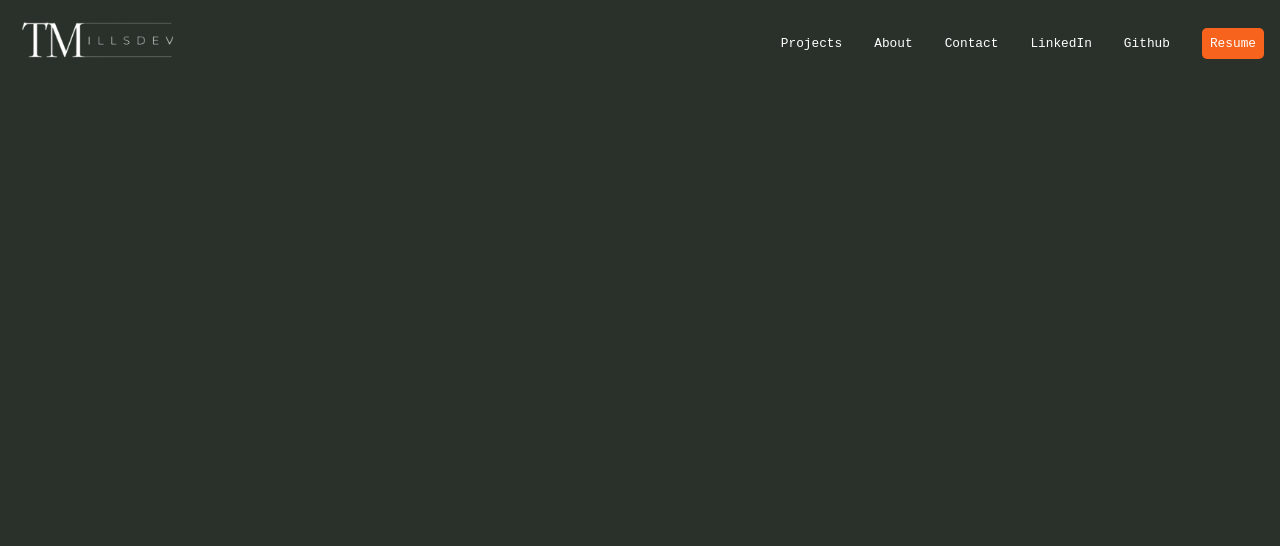
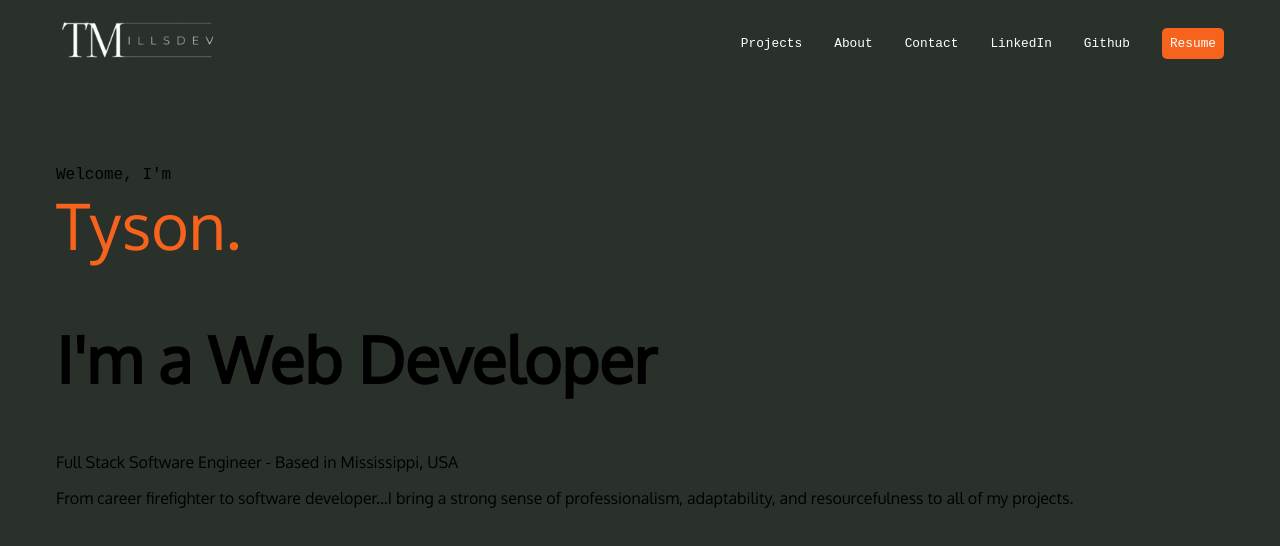
Before and after one commit to tmills5/portfolio_app, a React (Create React App) app: page /home in a window 1280 px wide. Shown: the top 546 px of the page. Built offline with nearby package versions, Linux system fonts and the light colour scheme; a web font is replaced by a local one.

Commit message:
moving sections to individual components

```diff
--- a/src/App.css
+++ b/src/App.css
@@ -6,8 +6,8 @@
   --primaryFG: #2A312A;
   --secondaryFG: #28382b;
   --thirdFG: #455B46;
-  --primaryOG: #F4900e;
-  --secondaryOG: #F7631c;
+  --primaryOG: #F7631c;
+  --secondaryOG: #F4900e;
   --thirdOG: #Ed5005;
   --white: white;
   --black: black;
@@ -87,7 +87,7 @@ nav a:hover {
 }
 
 .button {
-  background-color: var(--secondaryOG);
+  background-color: var(--primaryOG);
   padding: 0.5rem;
   border-radius: 5px;
 }
@@ -100,7 +100,7 @@ nav a:hover {
 /* * Responsive * */
 @media (min-width: 850px) {
   nav {
-    max-width: 1800px;
+    max-width: 1200px;
     margin: 0 auto;
   }
 
@@ -115,10 +115,38 @@ nav a:hover {
 
 
 
+/* ----------------Home------------------ */
+
+#intro {
+  padding: 4rem 1rem 10rem 1rem;
+  max-width: 1200px;
+  margin: auto;
+}
+
+#intro p {
+font-size: 1rem;
+}
+
+#intro .name {
+  font-family: var(--mono);
+}
+
+.name span {
+  font-family: var(--sans);
+  font-size: 4rem;
+  color: var(--primaryOG);
+  display: block;
+}
+
+#intro h2 {
+  font-size: 4rem;
+}
 
 
-/* ----------------Home------------------ */
-.home-main {
+
+
+
+/* .home-main {
   background-color: grey;
   margin-top: 20px;
   box-shadow: 5px 5px 20px rgb(119, 117, 117);
@@ -153,7 +181,7 @@ hr {
 
 h5, p {
   margin: 20px;
-}
+} */
 
 /* ----------------Work------------------ */
 
--- a/src/App.js
+++ b/src/App.js
@@ -2,8 +2,8 @@ import './App.css';
 import { Routes, Route } from 'react-router-dom';
 
 import Landing from './components/Landing';
-import Navbar from './components/Navbar';
-// import Home from './components/Home';
+import Nav from './components/Nav';
+import Home from './components/Home';
 // import Projects from './components/Projects';
 // import About from './components/About';
 // import ContactPage from './components/ContactPage';
@@ -13,12 +13,12 @@ function App() {
     //?  DRY up the rendering of header and footer
     <div className="App">
       {/* not rendering the navbar on landing page */}
-      {/* {window.location.pathname !== '/' ? <Navbar /> : null} */}
-    <Navbar />
+      {window.location.pathname !== '/' ? <Nav /> : null}
+    {/* <Nav /> */}
       <Routes>
 
         <Route exact path='/' element={<Landing />} />
-        {/* <Route exact path='/home' element={<Home />} /> */}
+        <Route exact path='/home' element={<Home />} />
         {/* <Route exact path='/projects' element={<Projects />} /> */}
         {/* <Route exact path='/about' element={<About />} /> */}
         {/* <Route exact path='/contact' element={<ContactPage />} /> */}
--- a/src/components/Home.js
+++ b/src/components/Home.js
@@ -1,80 +1,86 @@
 import React from 'react';
-// import TopNavbar from './TopNavbar';
-import TyHeadshot from '../assets/images/TyHeadshotNoBg.png';
-import {Fade, Slide} from 'react-awesome-reveal';
+import IntroSection from './IntroSection';
+// import Nav from './Nav';
+// import TyHeadshot from '../assets/images/TyHeadshotNoBg.png';
+// import {Fade, Slide} from 'react-awesome-reveal';
 
-import { MDBContainer, MDBRow, MDBCol, MDBBtn, MDBIcon } from 'mdb-react-ui-kit';
+// import { MDBContainer, MDBRow, MDBCol, MDBBtn, MDBIcon } from 'mdb-react-ui-kit';
 
 function Home() {
+
     return(
-      <MDBContainer className='container home-main'>
-        <MDBRow>
-          <MDBCol className="col-sm-6 col-md-6 col-lg-6">
-            <Fade duration='3400'>
-              <div className='hero-pic-wrapper'>
-                <img
-                  className='hero-pic'
-                  src={TyHeadshot}
-                  alt="hero-pic"
-                />
-              </div>
-            </Fade>
-          </MDBCol>
+      <IntroSection />
 
-          <MDBCol className='col-sm-6 col-md-6 col-lg-6 home-right-text'>
-            <div className='home-title'>Tyson Mills</div>
-            <Slide direction='right'><h5>Full Stack Software Engineer - Based in Mississippi, USA</h5></Slide>
-            <hr/>
-            <Slide direction='up'><p>
-              From career firefighter to software developer...<br/>I bring a strong sense of professionalism, adaptability, and resourcefulness to all of my projects.
-              </p></Slide>
 
-            <hr/>
 
-            <div className='social-links'>
-              <MDBBtn
-                color='link'
-                floating
-                size="lg"
-                className='text-dark m-1'
-                href='https://www.linkedin.com/in/tmillsdev'
-                role='button'
-              >
-                <MDBIcon fab className='fa-linkedin' size='2x'/>
-              </MDBBtn>
+      // <MDBContainer className='container home-main'>
+      //   <MDBRow>
+      //     <MDBCol className="col-sm-6 col-md-6 col-lg-6">
+      //       <Fade duration='3400'>
+      //         <div className='hero-pic-wrapper'>
+      //           <img
+      //             className='hero-pic'
+      //             src={TyHeadshot}
+      //             alt="hero-pic"
+      //           />
+      //         </div>
+      //       </Fade>
+      //     </MDBCol>
 
-              <MDBBtn
-                rippleColor="dark"
-                color='link'
-                floating
-                size="lg"
-                className='text-dark m-1'
-                href='https://www.twitter.com/tysonmillsdev'
-                role='button'
-              >
-                <MDBIcon fab className='fa-twitter' size='2x'/>
-              </MDBBtn>
+      //     <MDBCol className='col-sm-6 col-md-6 col-lg-6 home-right-text'>
+      //       <div className='home-title'>Tyson Mills</div>
+      //       <Slide direction='right'><h5>Full Stack Software Engineer - Based in Mississippi, USA</h5></Slide>
+      //       <hr/>
+      //       <Slide direction='up'><p>
+      //         From career firefighter to software developer...<br/>I bring a strong sense of professionalism, adaptability, and resourcefulness to all of my projects.
+      //         </p></Slide>
 
-              <MDBBtn
-                rippleColor="dark"
-                color='link'
-                floating
-                size="lg"
-                className='text-dark m-1'
-                href='https://github.com/tmills5'
-                role='button'
-              >
-                <MDBIcon fab className='fa-github' size='2x'/>
-              </MDBBtn>
-            </div>
-          </MDBCol>
+      //       <hr/>
 
-        </MDBRow>
-          <div className="copyright">
-            &copy; {new Date().getFullYear()} Copyright:{' '}
-            TMillsDev
-          </div>
-      </MDBContainer>
+      //       <div className='social-links'>
+      //         <MDBBtn
+      //           color='link'
+      //           floating
+      //           size="lg"
+      //           className='text-dark m-1'
+      //           href='https://www.linkedin.com/in/tmillsdev'
+      //           role='button'
+      //         >
+      //           <MDBIcon fab className='fa-linkedin' size='2x'/>
+      //         </MDBBtn>
+
+      //         <MDBBtn
+      //           rippleColor="dark"
+      //           color='link'
+      //           floating
+      //           size="lg"
+      //           className='text-dark m-1'
+      //           href='https://www.twitter.com/tysonmillsdev'
+      //           role='button'
+      //         >
+      //           <MDBIcon fab className='fa-twitter' size='2x'/>
+      //         </MDBBtn>
+
+      //         <MDBBtn
+      //           rippleColor="dark"
+      //           color='link'
+      //           floating
+      //           size="lg"
+      //           className='text-dark m-1'
+      //           href='https://github.com/tmills5'
+      //           role='button'
+      //         >
+      //           <MDBIcon fab className='fa-github' size='2x'/>
+      //         </MDBBtn>
+      //       </div>
+      //     </MDBCol>
+
+      //   </MDBRow>
+      //     <div className="copyright">
+      //       &copy; {new Date().getFullYear()} Copyright:{' '}
+      //       TMillsDev
+      //     </div>
+      // </MDBContainer>
     )
 }
 
--- /dev/null
+++ b/src/components/IntroSection.js
@@ -0,0 +1,15 @@
+import React from 'react';
+
+function IntroSection() {
+
+  return(
+    <section id="intro">
+      <p className='name'>Welcome, I'm <span>Tyson.</span></p>
+      <h2>I'm a Web Developer</h2>
+      <p>Full Stack Software Engineer - Based in Mississippi, USA</p>
+      <p>From career firefighter to software developer...I bring a strong sense of professionalism, adaptability, and resourcefulness to all of my projects.</p>
+    </section>
+  )
+};
+
+export default IntroSection;
--- /dev/null
+++ b/src/components/Nav.js
@@ -0,0 +1,22 @@
+import React from 'react';
+import logoWhite from '../assets/images/logoWhite - Edited.png';
+
+
+function Nav() {
+
+  return (
+    <nav>
+      <ul>
+        <li><a href='/'><img src={logoWhite} alt='logo'height="50em" /></a></li>
+        <li><a href='#'>Projects</a></li>
+        <li><a href='#'>About</a></li>
+        <li><a href='#'>Contact</a></li>
+        <li><a href='#'>LinkedIn</a></li>
+        <li><a href='#'>Github</a></li>
+        <li><a href="#" className='button'>Resume</a></li>
+      </ul>
+    </nav>
+  );
+}
+
+export default Nav;
--- a/src/components/Navbar.js
+++ /dev/null
@@ -1,127 +0,0 @@
-// import React, { useState } from 'react';
-// import {
-//   MDBContainer,
-//   MDBNavbar,
-//   MDBIcon,
-//   MDBNavbarBrand,
-//   MDBNavbarToggler,
-//   MDBNavbarNav,
-//   MDBNavbarItem,
-//   MDBNavbarLink,
-//   MDBCollapse
-// } from 'mdb-react-ui-kit';
-import logoWhite from '../assets/images/logoWhite - Edited.png';
-
-// function TopNavbar() {
-//   const [showNav, setShowNav] = useState(false);
-
-//   return(
-//     <MDBNavbar expand='lg' light bgColor='black'>
-//       <MDBContainer fluid>
-//         <MDBNavbarBrand href='/' className='text-white'>
-//           <img
-//             src={logoWhite}
-//             alt="logo"
-//             className='navbar-brand-logo bg-transparent'
-//             />
-//           </MDBNavbarBrand>
-//         <MDBNavbarToggler
-//           type='button'
-//           aria-expanded='false'
-//           aria-label='Toggle navigation'
-//           onClick={() => setShowNav(!showNav)}
-//         >
-//           <MDBIcon icon='bars' fas style={{"color": "white"}}/>
-//         </MDBNavbarToggler>
-//         <MDBCollapse navbar show={showNav}>
-//           <MDBNavbarNav right fullWidth={false} className='mb-2 mb-lg-0'>
-//             <MDBNavbarItem>
-//               {/* <MDBNavbarLink active aria-current='page' href='/home'>
-//                 Home
-//               </MDBNavbarLink> */}
-//             </MDBNavbarItem>
-//             <MDBNavbarItem >
-//               <MDBNavbarLink href='/projects' className='text-white'>Projects</MDBNavbarLink>
-//             </MDBNavbarItem>
-//             <MDBNavbarItem>
-//               <MDBNavbarLink href='/about' className='text-white'>About</MDBNavbarLink>
-//             </MDBNavbarItem>
-//             <MDBNavbarItem>
-//               <MDBNavbarLink href='/contact' className='text-white'>Contact</MDBNavbarLink>
-//             </MDBNavbarItem>
-//           </MDBNavbarNav>
-//         </MDBCollapse>
-//       </MDBContainer>
-//     </MDBNavbar>
-//   );
-// }
-// export default TopNavbar;
-
-import React, { useState } from 'react';
-// import {
-//   MDBContainer,
-//   MDBNavbar,
-//   MDBNavbarBrand,
-//   MDBNavbarToggler,
-//   MDBIcon,
-//   MDBNavbarNav,
-//   MDBNavbarItem,
-//   MDBNavbarLink,
-//   MDBBtn,
-//   MDBDropdown,
-//   MDBDropdownToggle,
-//   MDBDropdownMenu,
-//   MDBDropdownItem,
-//   MDBCollapse,
-// } from 'mdb-react-ui-kit';
-
-export default function App() {
-  // const [showBasic, setShowBasic] = useState(false);
-
-  return (
-    <nav>
-      <ul>
-        <li><a href='/'><img src={logoWhite} alt='logo'height="50em" /></a></li>
-        <li><a href='#'>Projects</a></li>
-        <li><a href='#'>About</a></li>
-        <li><a href='#'>Contact</a></li>
-        <li><a href='#'>LinkedIn</a></li>
-        <li><a href='#'>Github</a></li>
-        <li><a href="#" className='button'>Resume</a></li>
-      </ul>
-    </nav>
-    // <MDBNavbar expand='lg' light bgColor='dark'>
-    //   <MDBContainer fluid>
-    //     <MDBNavbarBrand href='/home'>
-    //       <img className='tmd-navbar-brand-logo'src={logoWhite} alt="logo"/>
-
-    //     </MDBNavbarBrand>
-
-    //     <MDBNavbarToggler
-    //       aria-controls='navbarSupportedContent'
-    //       aria-expanded='false'
-    //       aria-label='Toggle navigation'
-    //       onClick={() => setShowBasic(!showBasic)}
-    //     >
-    //       <MDBIcon icon='bars' fas />
-    //     </MDBNavbarToggler>
-
-    //     <MDBCollapse navbar show={showBasic}>
-    //       <MDBNavbarNav className='ms-auto mb-2 mb-lg-0 ms-'>
-    //         <MDBNavbarItem>
-    //           <MDBNavbarLink active aria-current='page' href='/projects'>
-    //             Work
-    //           </MDBNavbarLink>
-    //         </MDBNavbarItem>
-    //         <MDBNavbarItem>
-    //           <MDBNavbarLink href='/about'>About</MDBNavbarLink>
-    //         </MDBNavbarItem>
-    //         <MDBNavbarItem>
-    //           <MDBNavbarLink href='/contact'>Contact</MDBNavbarLink>
-    //         </MDBNavbarItem>
-    //       </MDBNavbarNav>
-    //     </MDBCollapse>
-    //   </MDBContainer>
-    // </MDBNavbar>
-  );
-}
```
Also changed, not shown: src/components/ContactPage.js (+8 -8 lines).
